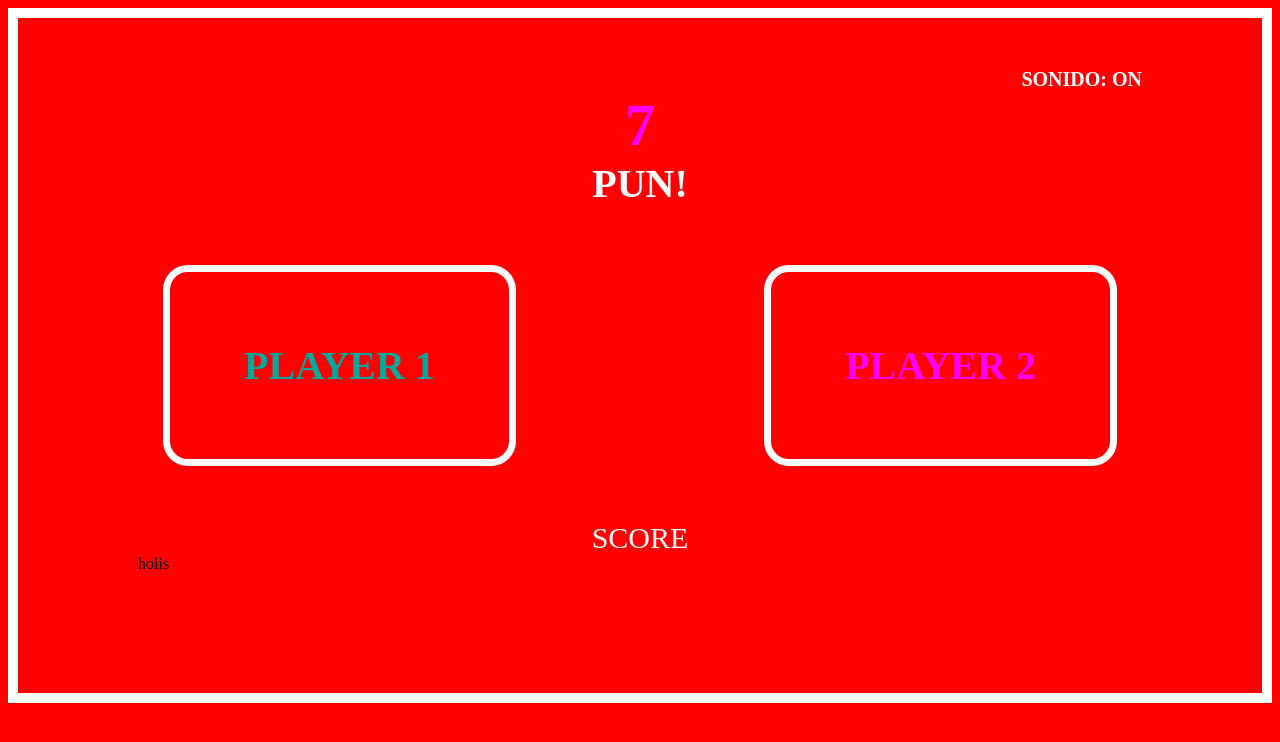
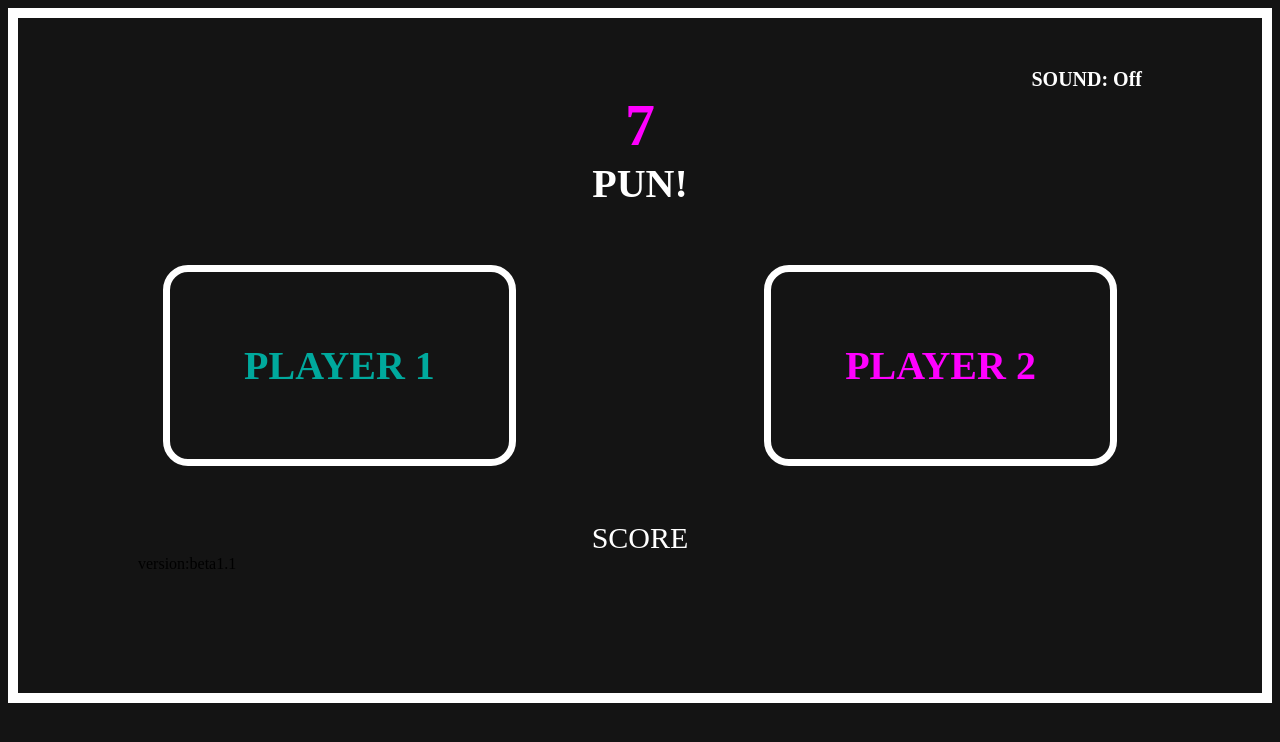
Before and after one commit to SFCC5555/PORTFOLIO, a Django app: page /SEVEN/ in a window 1280 px wide. Shown: the top 742 px of the page. Run offline with Django 4.2, Linux system fonts and the light colour scheme.

Commit message:
Actualizaciones en APP SEVEN

```diff
--- a/PORTFOLIODJANGO/SEVEN/static/SEVEN/seven.js
+++ b/PORTFOLIODJANGO/SEVEN/static/SEVEN/seven.js
@@ -1,24 +1,47 @@
-document.write ("holis");
+document.write ("version:beta1.1");
 
 var p1=document.getElementById("playerone");
 var p2=document.getElementById("playertwo");
 var t=document.getElementById("time");
 var s=document.getElementById("score");
+var x=document.getElementById("sonido");
+//var a=document.getElementById("audio");
 
 s.innerHTML= "SCORE";
 t.innerHTML= "";
 p1.innerHTML= "PLAYER 1";
 p2.innerHTML= "PLAYER 2";
 
+//a.play
 p1.addEventListener("click",startgame);
+p2.addEventListener("click",notcodedyetp2);
+x.addEventListener("click",notsoundyet);
 
-function startgame()
+function soundoff()
+{
+    x.innerHTML= "SOUND: OFF"
+}
+
+function notsoundyet()
+{
+    x.innerHTML= "SOUND: OFF <br> <p style='color: red; font-size: 12px;'> no sound yet </p>";
+    setTimeout(soundoff,1000)
+}
+
+function notcodedyetp2()
+{
+    p2.innerHTML= "Not Coded Yet";
+    setTimeout(() => {p2.innerHTML= "PLAYER 2"},500)
+}
+
+function startgame(evento)
 {
     p1.innerHTML= "";
     p2.innerHTML= "";
     intervalo=setInterval(tiempo,500);
     setTimeout(p1turn,2500);
 }
+
 
 function p1turn()
 {
@@ -36,6 +59,8 @@ let segundos=4
 
 function tiempo()
 {
+    p1.removeEventListener("click",startgame);
+    p2.removeEventListener("click",notcodedyetp2);
     segundos--
     t.innerHTML= segundos;
 
@@ -49,7 +74,6 @@ function tiempo()
         t.innerHTML= "<";
         clearInterval(intervalo);
         segundos=4
-        p1.removeEventListener("click",startgame);
         setTimeout(game,50);
     }
 
@@ -62,7 +86,7 @@ function game()
     if (contador%2!=0)
     {
         score++
-        usuario=(prompt("YOUR TURN [ENTER FOR PUN!]"));
+        usuario=(prompt("WRITE A NUMBER [JUST PRESS ENTER FOR PUN!]"));
     }
 
     longitud=String(contador).length
@@ -95,6 +119,7 @@ function game()
                 p1.innerHTML= "LOSER";
                 p2.innerHTML="WINNER";
                 t.innerHTML="GAME OVER";
+                setTimeout(() =>{t.innerHTML="<p style='font-size: 35px; font-weight:lighter; border-style: solid; border-radius: 25px; border-color: #00FF00; border-width: 5px; margin: 0px; padding: 30px; cursor:pointer;'>RELOAD</p>"; t.addEventListener("click",() =>{location. reload()});},3000);
                 s.innerHTML="SCORE "+(score-1);
             }
 
@@ -126,73 +151,10 @@ function game()
                 p1.innerHTML="LOSER";
                 p2.innerHTML="WINNER";
                 t.innerHTML="GAME OVER";
+                setTimeout(() =>{t.innerHTML="<p style='font-size: 35px; font-weight:lighter; border-style: solid; border-radius: 25px; border-color: #00FF00; border-width: 5px; margin: 0px; padding: 30px; cursor:pointer;'>RELOAD</p>"; t.addEventListener("click",() =>{location. reload()});},3000);
                 s.innerHTML="SCORE "+(score-1);
             }
 
         }
     }
 }
-
-
-
-
-
-
-
-
-
-
-
-
-    //if (usuario=="")
-    //{
-    //    if (contador%7==0)
-    //    {
-    //        p2.innerHTML="";
-    //        p1.innerHTML= "PUN!";
-    //        setTimeout(player2,1500);
-    //        s.innerHTML= "SCORE "+score;
-    //        intervalo=setInterval(tiempo,500);
-    //    }
-    //    else
-    //    {
-    //        p1.innerHTML= "WRONG";
-    //        t.innerHTML= "YOU LOSE";
-    //        s.innerHTML= "SCORE "+score;
-    //    }
-    //
-    //}
-    //else
-    //{
-    //  if (contador==parseInt(usuario))
-    //    {
-    //        p2.innerHTML="";
-    //        p1.innerHTML= contador;
-    //        setTimeout(player2,1500);
-    //        s.innerHTML= "SCORE "+score;
-    //        intervalo=setInterval(tiempo,500);
-
-    //    }
-    //    else
-    //    {
-    //        t.innerHTML= "YOU LOSE";
-    //        p1.innerHTML= "WRONG";
-    //    }
-    //}
-
-//}
-
-
-
-
-//function player2()
-//{
-//    p2.innerHTML= contador+1;
-//    setTimeout(player1,500);
-//
-//}
-
-//function player1()
-//{
-//    p1.innerHTML="";
-//}
--- a/PORTFOLIODJANGO/SEVEN/static/SEVEN/styles.css
+++ b/PORTFOLIODJANGO/SEVEN/static/SEVEN/styles.css
@@ -1,5 +1,5 @@
 body {
-    background-color: red;
+    background-color: rgb(20, 20, 20);
     border-style: solid;
     border-color: white;
     border-width: 10px;
@@ -38,6 +38,7 @@ h3 {
 
 #sonido {
     text-align: right;
+    cursor:pointer;
 }
 
 .estructura {
@@ -46,7 +47,7 @@ h3 {
     grid-template-columns:auto auto auto;
     text-align: center;
     font-size: 40px;
-    font-weight: bolder;
+    font-weight:bolder;
     font-family: "Pixel Digivolve";
 }
 
--- a/PORTFOLIODJANGO/SEVEN/templates/SEVEN/index.html
+++ b/PORTFOLIODJANGO/SEVEN/templates/SEVEN/index.html
@@ -8,10 +8,12 @@
         <meta name="viewport" content="width=device-width, initial-scale=1.0">
     </head>
     <body>
+        <audio id="audio" src="this-minimal-technology.mp3"></audio>
+        <!--No sirve-->
         <h3>
             <div></div>
             <div></div>
-            <div id="sonido">SONIDO: ON</div>
+            <div id="sonido">SOUND: Off</div>
         </h3>
         <h1>7</h1>
         <h2>PUN!</h2>
```
Also changed, not shown: 2 other files.
